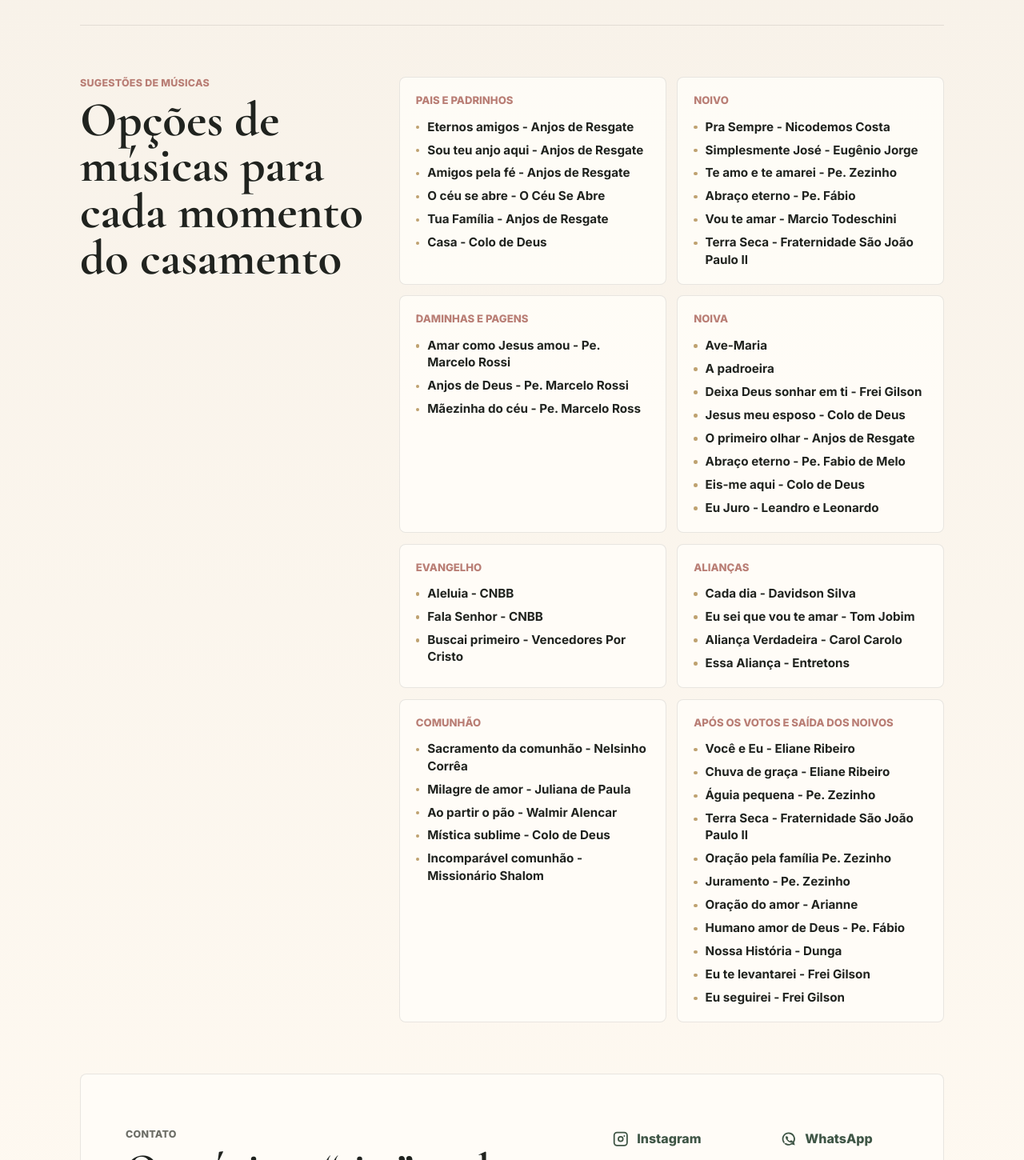
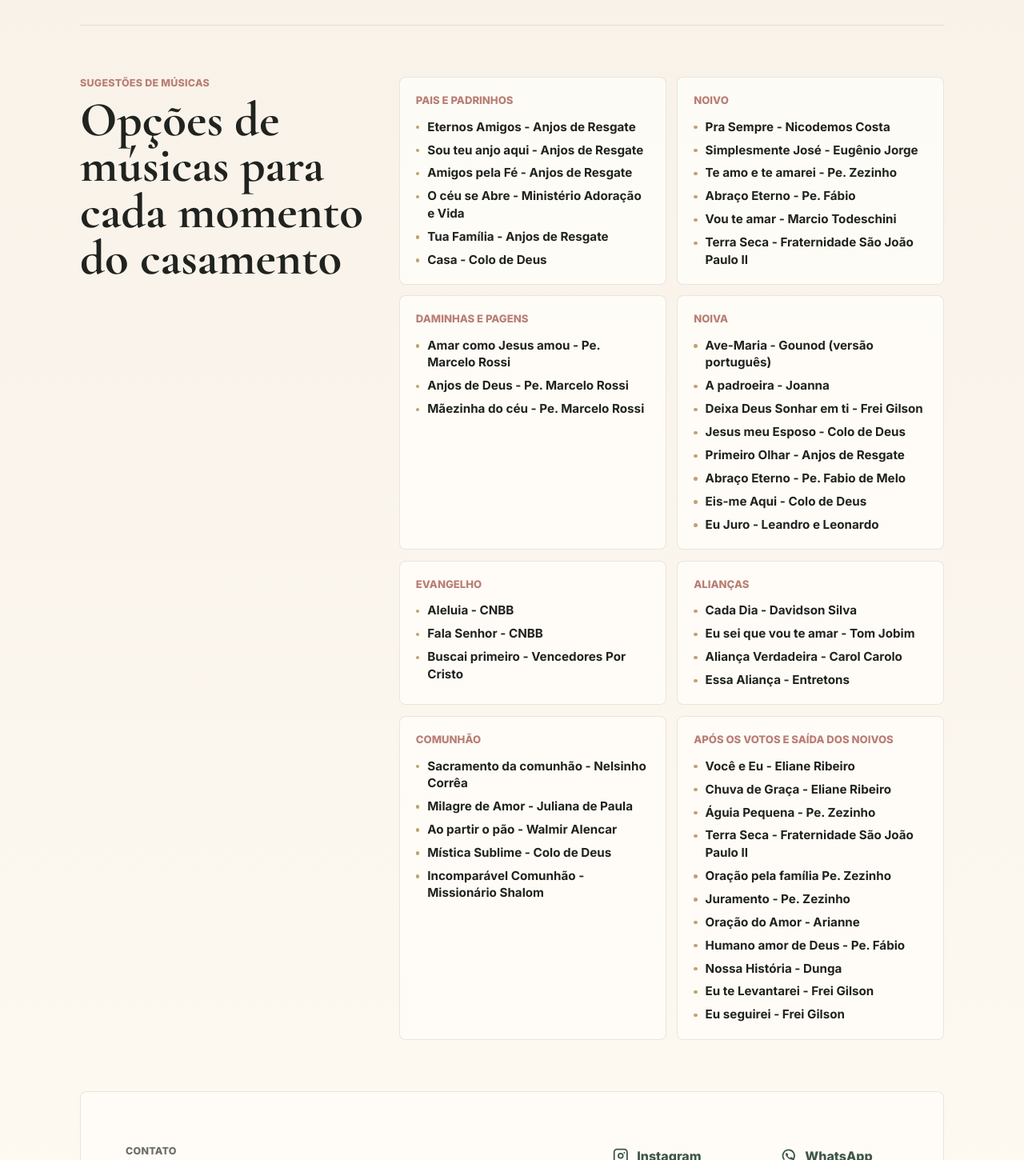
Before and after one commit to tsm77/quatro-vozes-frontend, an Angular app: page / in a window 1280 px wide. Shown: the part 2443-3893 px from the top of the page at 80% size. Built offline with nearby package versions, Linux system fonts and the light colour scheme.

Commit message:
corrigindo letras

```diff
--- a/src/app/app.ts
+++ b/src/app/app.ts
@@ -117,10 +117,10 @@ export class App {
     {
       moment: 'Pais e Padrinhos',
       songs: [
-        'Eternos amigos - Anjos de Resgate',
+        'Eternos Amigos - Anjos de Resgate',
         'Sou teu anjo aqui - Anjos de Resgate',
-        'Amigos pela fé - Anjos de Resgate',
-        'O céu se abre - O Céu Se Abre',
+        'Amigos pela Fé - Anjos de Resgate',
+        'O céu se Abre - Ministério Adoração e Vida',
         'Tua Família - Anjos de Resgate',
         'Casa - Colo de Deus',
       ],
@@ -131,7 +131,7 @@ export class App {
         'Pra Sempre - Nicodemos Costa',
         'Simplesmente José - Eugênio Jorge',
         'Te amo e te amarei - Pe. Zezinho',
-        'Abraço eterno - Pe. Fábio',
+        'Abraço Eterno - Pe. Fábio',
         'Vou te amar - Marcio Todeschini',
         'Terra Seca - Fraternidade São João Paulo II ',
       ],
@@ -141,19 +141,19 @@ export class App {
       songs: [
         'Amar como Jesus amou - Pe. Marcelo Rossi',
         'Anjos de Deus - Pe. Marcelo Rossi',
-        'Mãezinha do céu - Pe. Marcelo Ross',
+        'Mãezinha do céu - Pe. Marcelo Rossi',
       ],
     },
     {
       moment: 'Noiva',
       songs: [
-        'Ave-Maria',
-        'A padroeira',
-        'Deixa Deus sonhar em ti - Frei Gilson',
-        'Jesus meu esposo - Colo de Deus',
-        'O primeiro olhar - Anjos de Resgate',
-        'Abraço eterno - Pe. Fabio de Melo',
-        'Eis-me aqui - Colo de Deus',
+        'Ave-Maria - Gounod (versão português)',
+        'A padroeira - Joanna',
+        'Deixa Deus Sonhar em ti - Frei Gilson',
+        'Jesus meu Esposo - Colo de Deus',
+        'Primeiro Olhar - Anjos de Resgate',
+        'Abraço Eterno - Pe. Fabio de Melo',
+        'Eis-me Aqui - Colo de Deus',
         'Eu Juro - Leandro e Leonardo',
       ],
     },
@@ -164,7 +164,7 @@ export class App {
     {
       moment: 'Alianças',
       songs: [
-        'Cada dia - Davidson Silva',
+        'Cada Dia - Davidson Silva',
         'Eu sei que vou te amar - Tom Jobim',
         'Aliança Verdadeira - Carol Carolo',
         'Essa Aliança - Entretons',
@@ -174,25 +174,25 @@ export class App {
       moment: 'Comunhão',
       songs: [
         'Sacramento da comunhão - Nelsinho Corrêa',
-        'Milagre de amor - Juliana de Paula',
+        'Milagre de Amor - Juliana de Paula',
         'Ao partir o pão - Walmir Alencar',
-        'Mística sublime - Colo de Deus',
-        'Incomparável comunhão - Missionário Shalom',
+        'Mística Sublime - Colo de Deus',
+        'Incomparável Comunhão - Missionário Shalom',
       ],
     },
     {
       moment: 'Após os Votos e Saída dos Noivos',
       songs: [
         'Você e Eu - Eliane Ribeiro',
-        'Chuva de graça - Eliane Ribeiro',
-        'Águia pequena - Pe. Zezinho',
+        'Chuva de Graça - Eliane Ribeiro',
+        'Águia Pequena - Pe. Zezinho',
         'Terra Seca - Fraternidade São João Paulo II ',
         'Oração pela família Pe. Zezinho',
         'Juramento - Pe. Zezinho',
-        'Oração do amor - Arianne',
+        'Oração do Amor - Arianne',
         'Humano amor de Deus - Pe. Fábio',
         'Nossa História - Dunga',
-        'Eu te levantarei - Frei Gilson',
+        'Eu te Levantarei - Frei Gilson',
         'Eu seguirei - Frei Gilson',
       ],
     },
```
